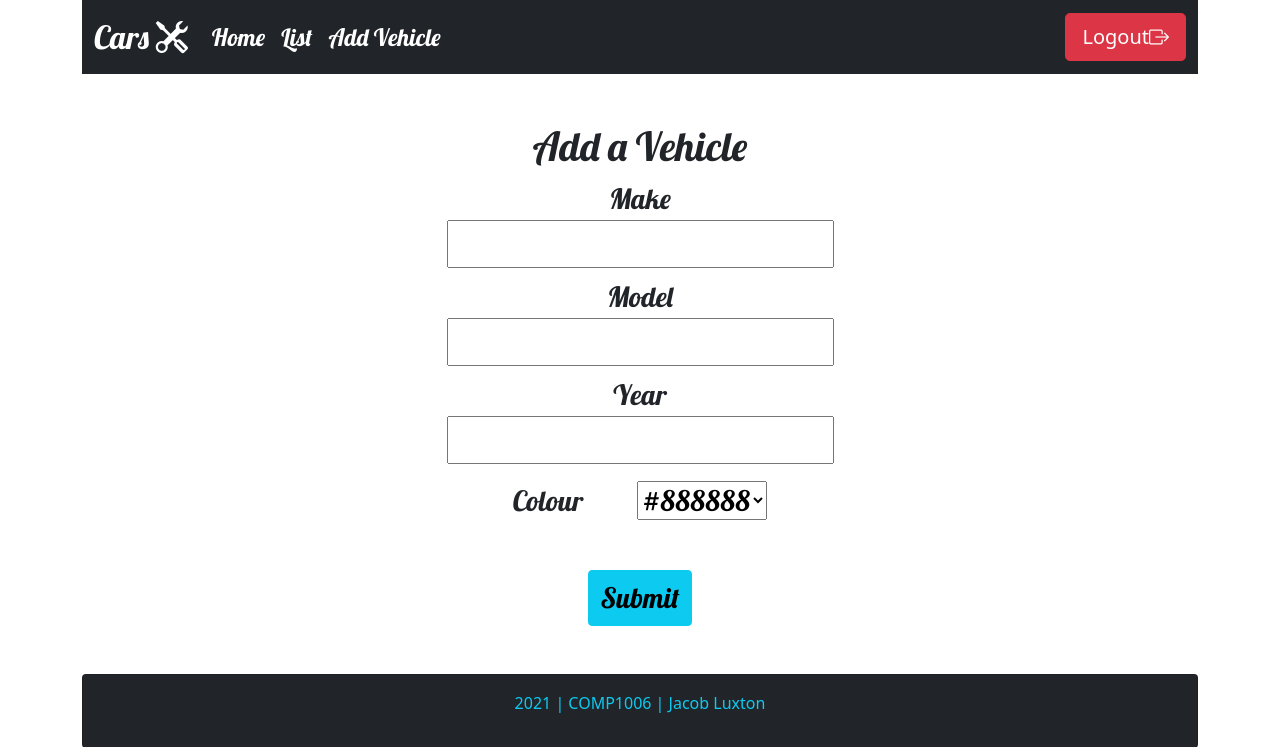
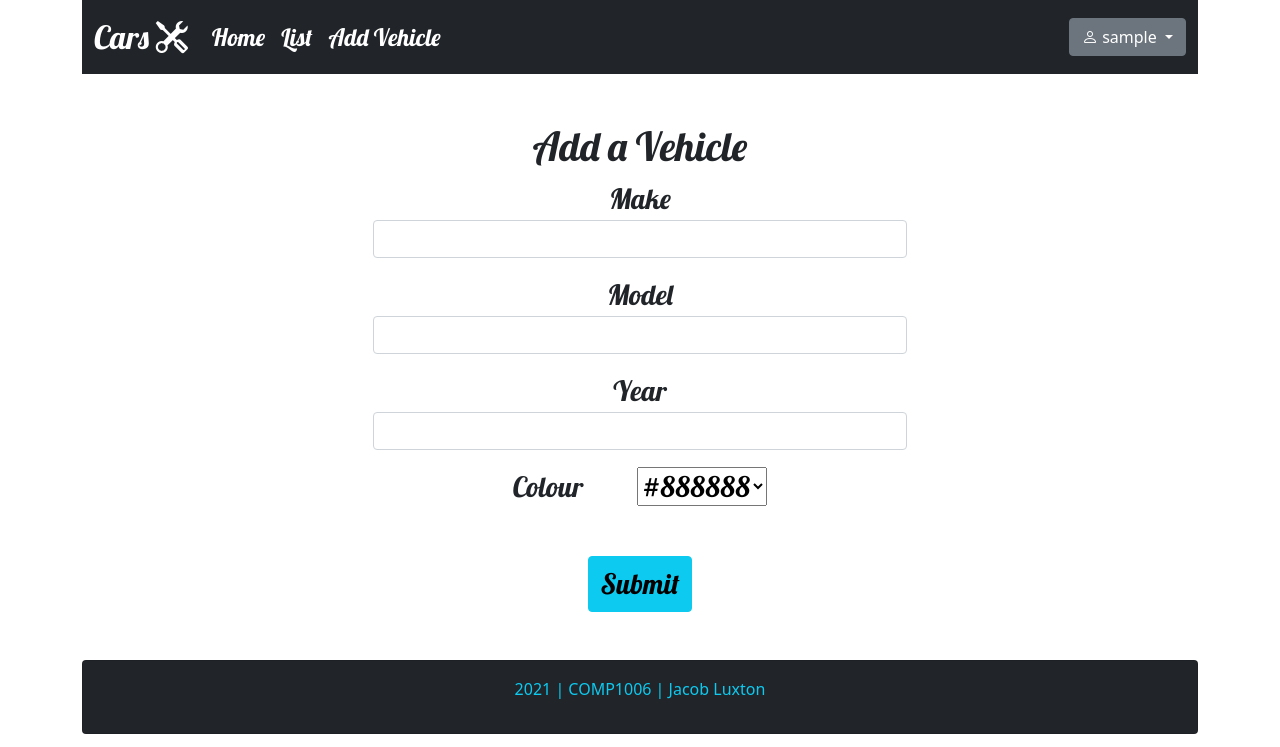
Before and after one commit to JacobLuxton/Vehicle-Website, a PHP site: page /page.php in a window 1280 px wide. Shown: the top 747 px of the page. Run offline with PHP 8.4, Linux system fonts and the light colour scheme; the visitor is signed in with stand-in values (Sample User, id 1); tables that the repository leaves empty or names only in its code hold one stand-in row (values such as "Sample post").

Commit message:
Add favicon, When user is logged in show their username and logout function, show errors in form for edit and add pages

```diff
--- a/404.php
+++ b/404.php
@@ -9,6 +9,7 @@
     require_once 'database.php';
     $conn = db_connect();
 
+    $page_title = "404";
     require_once 'shared/top.php';
 ?>
 
--- a/error.php
+++ b/error.php
@@ -9,6 +9,7 @@ require_login();
 require_once 'database.php';
 $conn = db_connect();
 
+$page_title = "Error";
 require_once 'shared/top.php';
 
 ?>
--- a/front-page.php
+++ b/front-page.php
@@ -8,9 +8,11 @@ require_login();
 require_once 'database.php';
 $conn = db_connect();
 
+$page_title = "Main Page";
 include_once 'shared/top.php';
 
 ?>
+
 <div class="container">
     <img src="img/Bugatti.jpg" class="img-fluid" alt="bugatti">
 </div>
--- a/login.php
+++ b/login.php
@@ -42,7 +42,7 @@
     <meta charset="UTF-8">
     <meta http-equiv="X-UA-Compatible" content="IE=edge">
     <meta name="viewport" content="width=device-width, initial-scale=1.0">
-    <title>Document</title>
+    <title>Login</title>
     <link href="https://cdn.jsdelivr.net/npm/bootstrap@5.0.2/dist/css/bootstrap.min.css" rel="stylesheet" integrity="sha384-EVSTQN3/azprG1Anm3QDgpJLIm9Nao0Yz1ztcQTwFspd3yD65VohhpuuCOmLASjC" crossorigin="anonymous">
 </head>
 <body>
--- a/page.php
+++ b/page.php
@@ -9,36 +9,87 @@
     //connect to db
     require_once 'database.php';
     $conn = db_connect();
+
+    $errors = [];
+
+    if($_SERVER["REQUEST_METHOD"] == 'POST')
+    {
+        //make input into variables and sanitize to desired input
+        $make = trim(filter_var($_POST['make'], FILTER_SANITIZE_STRING));
+        $model = trim(filter_var($_POST['model'], FILTER_SANITIZE_STRING));
+        $year = trim(filter_var($_POST['year'], FILTER_SANITIZE_NUMBER_INT));
+        $colour = trim($_POST['colour']);
+
+        //Associative array to hold values of each field of what user has input
+        $new_vehicle = [];
+        $new_vehcile['make'] = $make;
+        $new_vehcile['model'] = $model;
+        $new_vehcile['year'] = $year;
+        $new_vehcile['colour'] = $colour;
+
+        //use validate function to fill array erros if there are errors
+        $errors = validate_vehicle($new_vehcile);
+
+        if(empty($errors))
+        {
+            try {
+
+                //start sql insert command
+                $sql = "INSERT INTO Vehicles (carMake, carModel, carYear, colour) VALUES (:make, :model, :year, :colour)";
+
+                //command to fill parameters with the form values
+                $cmd = $conn->prepare($sql);
+                $cmd -> bindParam(':make', $make, PDO::PARAM_STR, 15);
+                $cmd -> bindParam(':model', $model, PDO::PARAM_STR, 15);
+                $cmd -> bindParam(':year', $year, PDO::PARAM_INT);
+                $cmd -> bindParam(':colour', $colour, PDO::PARAM_STR, 10);
+
+                $cmd -> execute();
+
+                header("Location: front-page.php");
+            } catch (Exception $e) {
+                header("location: error.php");
+            }
+
+        }
+
+    }
 ?>
+
+
 <?php
-require_once 'shared/top.php';
+    $page_title = "Add Vehicle";
+    require_once 'shared/top.php';
 ?>
 
 <body>
     <h1 class="text-center text-font">Add a Vehicle</h1>
     <div class="container">
-        <form class="justify-content-center text-font fs-3" action="save-car.php" method="POST" novalidate>
+        <form class="justify-content-center text-font fs-3" method="POST" novalidate>
             <div class="mb-2 text-center">
                 <label for="make">Make</label>
-                <div>
-                    <input required type="text" name="make"></input>
+                <div class="container" style="width: 50%;">
+                    <input required class="<?= (isset($errors['make']) ? 'is-invalid ' : ''); ?> form-control" type="text" name="make" value="<?= $make ?? ''; ?>"></input>
+                    <p class="text-danger"><?= $errors['make'] ?? ''; ?></p>
                 </div>
             </div>
             <div class="mb-2 text-center">
                 <label for="model">Model</label>
-                <div>
-                    <input required type="text" name="model"></input>
+                <div class="container" style="width: 50%;">
+                    <input required type="text" class="<?= (isset($errors['model']) ? 'is-invalid ' : ''); ?> form-control" name="model" value="<?= $model ?? ''; ?>"></input>
+                    <p class="text-danger"><?= $errors['model'] ?? ''; ?></p>
                 </div>
             </div>
             <div class="mb-3 text-center">
                 <label for="year">Year</label>
-                <div>
-                    <input inputmode="numeric" pattern="[0-9]{4}" type="text" name="year"></input>
+                <div class="container" style="width: 50%;">
+                    <input inputmode="numeric" class="<?= (isset($errors['year']) ? 'is-invalid ' : ''); ?> form-control" pattern="[0-9]{4}" type="text" name="year" value="<?= $year ?? ''; ?>"></input>
+                    <p class="text-danger"><?= $errors['year'] ?? ''; ?></p>
                 </div>
             </div>
             <div class="mb-2 text-center">
                 <div class>
-                    <label class="me-5" for="colour">Colour</label>
+                    <label class="me-5" for="colour" class="<?= (isset($errors['colour']) ? 'is-invalid ' : ''); ?> form-control" value="<?= $colour ?? ''; ?>">Colour</label>
                     <select name="colour">
                         <?php
                             $sql = "SELECT Colour FROM Colours ORDER BY Colour";
--- a/register.php
+++ b/register.php
@@ -52,7 +52,7 @@
     <meta charset="UTF-8">
     <meta http-equiv="X-UA-Compatible" content="IE=edge">
     <meta name="viewport" content="width=device-width, initial-scale=1.0">
-    <title>Document</title>
+    <title>Register</title>
     <link href="https://cdn.jsdelivr.net/npm/bootstrap@5.0.2/dist/css/bootstrap.min.css" rel="stylesheet" integrity="sha384-EVSTQN3/azprG1Anm3QDgpJLIm9Nao0Yz1ztcQTwFspd3yD65VohhpuuCOmLASjC" crossorigin="anonymous">
     <style>
     html {
--- a/shared/top.php
+++ b/shared/top.php
@@ -5,12 +5,16 @@
     <meta charset="UTF-8">
     <meta http-equiv="X-UA-Compatible" content="IE=edge">
     <meta name="viewport" content="width=device-width, initial-scale=1.0">
-    <title>Website of Interest</title>
+    <title><?= $page_title ?></title>
     <link href="https://cdn.jsdelivr.net/npm/bootstrap@5.0.1/dist/css/bootstrap.min.css" rel="stylesheet" integrity="sha384-+0n0xVW2eSR5OomGNYDnhzAbDsOXxcvSN1TPprVMTNDbiYZCxYbOOl7+AMvyTG2x" crossorigin="anonymous">
     <link rel="preconnect" href="https://fonts.gstatic.com">
     <link href="https://fonts.googleapis.com/css2?family=Lobster&display=swap" rel="stylesheet">
     <link rel="stylesheet" href="css/style.css">
     <link rel="stylesheet" href="https://cdn.jsdelivr.net/npm/bootstrap-icons@1.5.0/font/bootstrap-icons.css">
+    <link rel="apple-touch-icon" sizes="180x180" href="favicon/apple-touch-icon.png">
+    <link rel="icon" type="image/png" sizes="32x32" href="favicon/favicon-32x32.png">
+    <link rel="icon" type="image/png" sizes="16x16" href="favicon/favicon-16x16.png">
+    <link rel="manifest" href="/site.webmanifest">
 
 </head>
 <body>
@@ -39,9 +43,15 @@
                         </ul>
                         <form class="d-flex">
                             <?php if(is_logged_in()) { ?>
-                                <li class="nav-item">
-                                    <a class="btn btn-danger btn-lg" href="logout.php">Logout<i class="bi bi-box-arrow-right"></i></a>
-                                </li>
+                                <div class="dropdown">
+                                <a class="btn btn-secondary dropdown-toggle" href="#" role="button" id="dropdownMenuLink" data-bs-toggle="dropdown" aria-expanded="false">
+                                <i class="bi bi-person"></i>  <?= $_SESSION['username']; ?>
+                                </a>
+
+                                <ul class="dropdown-menu" aria-labelledby="dropdownMenuLink">
+                                    <li><a class="dropdown-item" href="logout.php">Logout <i class="bi bi-door-closed-fill"></i></a></li>
+                                </ul>
+                            </div>
                             <?php } else { ?>
                                 <li class="nav-item">
                                 <a class="nav-link display btn btn-light" href="login.php">Login</a>
--- a/validations.php
+++ b/validations.php
@@ -1,5 +1,32 @@
 <?php
 
+
+    function validate_vehicle($vehicle)
+    {
+        $errors = [];
+
+                //check for blanks for all required fields
+        if(empty($vehicle['make'])) {
+            $errors['make'] = "Please enter a valid make of car <br>";
+
+        }
+        if(empty($vehicle['model'])) {
+            $errors['model'] = "Please enter a valid model of car <br>";
+
+        }
+        //attach file
+        require 'db.php';
+        // create regular expression for year field
+        $year_regex = "/[0-9]{4}/";
+        $year = $vehicle['year'];
+
+        if($year < 0 || strlen($year) != 4 || !preg_match($year_regex, $year)) {
+            $errors['year'] =  "Please enter a valid year <br>";
+
+        }
+
+        return $errors;
+    }
     function is_logged_in() {
         return isset($_SESSION['user_id']);
     }
--- a/vehicle-delete.php
+++ b/vehicle-delete.php
@@ -28,6 +28,7 @@
             $colour = $vehicle['colour'];
 
             // attach top.php
+            $page_title = "Delete Vehicle";
             include_once 'shared/top.php';
             // add HTML to delete page
         } catch (Exception $e) {
--- a/vehicles.php
+++ b/vehicles.php
@@ -6,6 +6,7 @@
     require_once 'database.php';
     $conn = db_connect();
 
+    $page_title = "Vehicle List";
     include_once 'shared/top.php';
 
     $sql = "SELECT * FROM Vehicles";
```
Also changed, not shown: vehicle-edit.php (+23 -6 lines), .htaccess, favicon/android-chrome-192x192.png (added), favicon/android-chrome-512x512.png (added), favicon/apple-touch-icon.png (added), favicon/favicon-16x16.png (added), favicon/favicon-32x32.png (added), favicon/favicon.ico (added), favicon/site.webmanifest (added).
